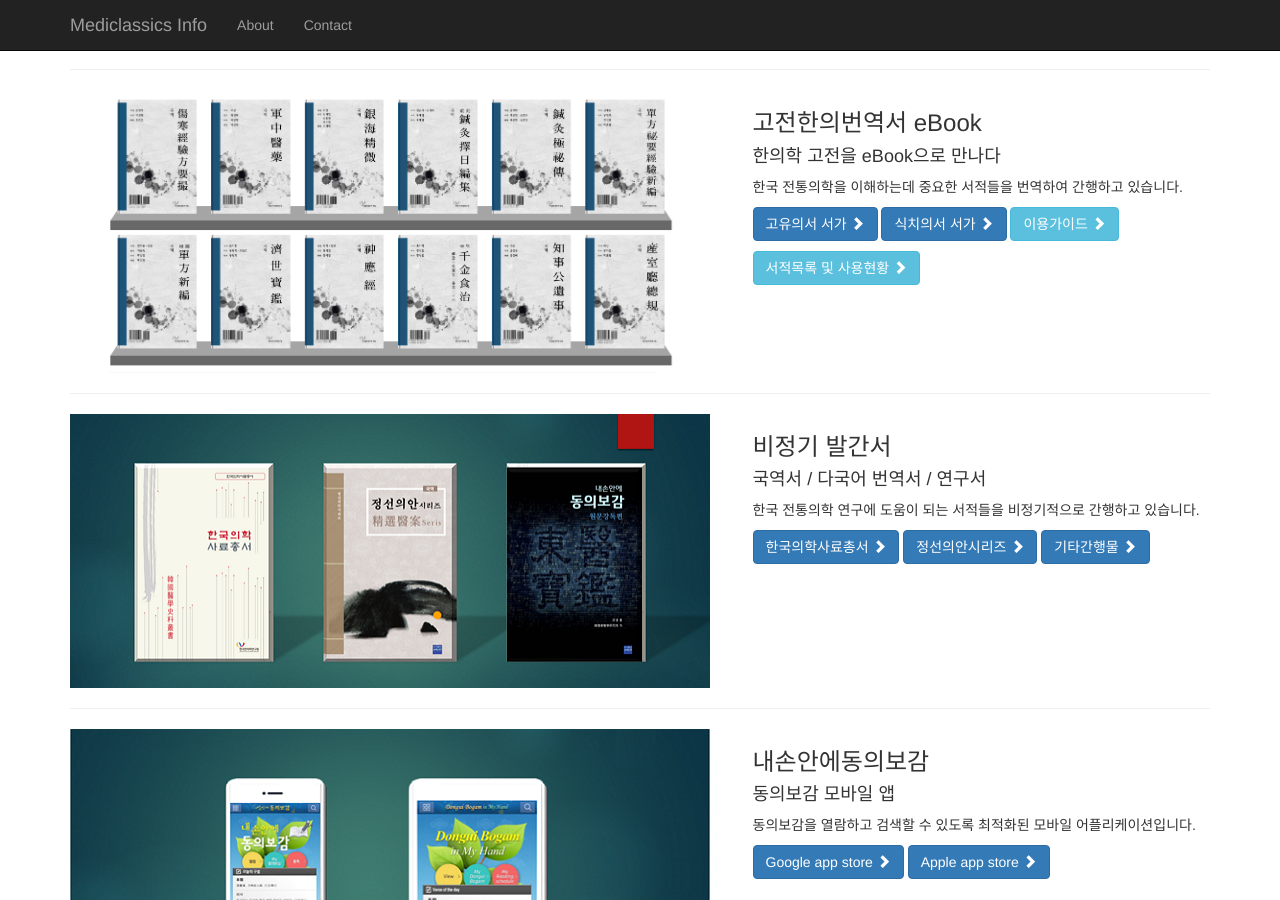
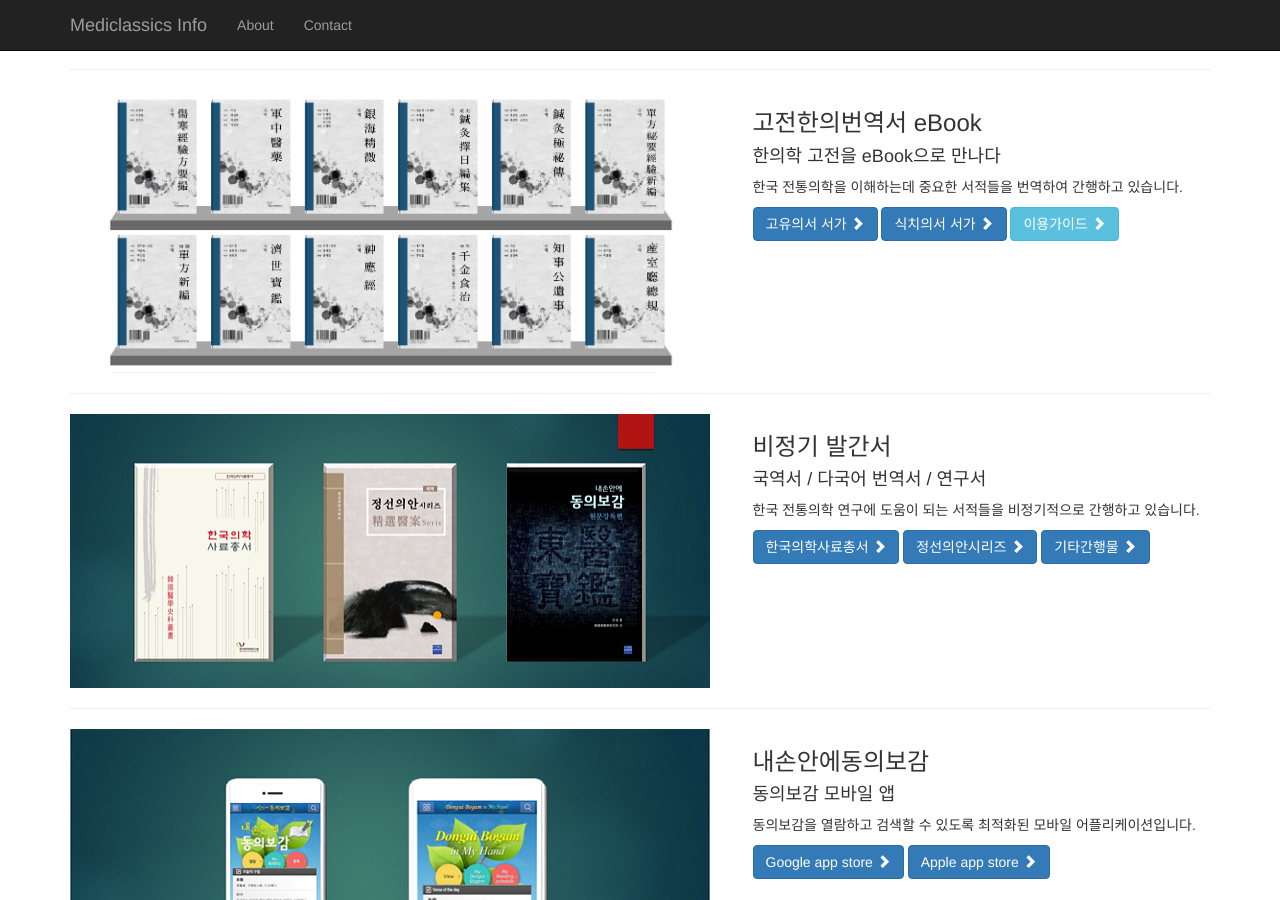
Before and after one commit to mediclassics/mediclassics.github.io, a Jekyll site: the page built from index.md, in a window 1280 px wide and 900 px high, scrolled down 420 px. Built offline with Jekyll 4.4.1, drawn with Linux system fonts in a browser that asks for light colours; nearby versions of some CDN libraries; a script that is not in the unit is left out.

Commit message:
Update main.html

```diff
--- a/_includes/main.html
+++ b/_includes/main.html
@@ -50,7 +50,7 @@
 <!-- Project Two -->
 <div class="row">
     <div class="col-md-7">
-        <a href="{{site.baseurl}}/contents/bookshelf/eBooklist">
+        <a href="/bookshelf">
             <img class="img-responsive" src="img/index02.png" alt="">
         </a>
     </div>
@@ -59,23 +59,18 @@
         <h4>한의학 고전을 eBook으로 만나다</h4>
         <p>한국 전통의학을 이해하는데 중요한 서적들을 번역하여 간행하고 있습니다.</p>
 
-        <a class="btn btn-primary" href="{{site.baseurl}}/contents/bookshelf/eBook/고유의서">
+        <a class="btn btn-primary" href="/bookshelf/list/eBook/고유의서">
             고유의서 서가
             <span class="glyphicon glyphicon-chevron-right"></span>
         </a>
 
-        <a class="btn btn-primary" href="{{site.baseurl}}/contents/bookshelf/eBook/식치의서">
+        <a class="btn btn-primary" href="/bookshelf/list/eBook/식치의서">
             식치의서 서가
                 <span class="glyphicon glyphicon-chevron-right"></span>
             </a>
 
-        <a class="btn btn-info" href="https://www.gitbook.com/book/kmongoing/guide/details">
+        <a class="btn btn-info" href="/bookshelf/preview/guide">
             이용가이드
-            <span class="glyphicon glyphicon-chevron-right"></span>
-        </a>
-
-        <a class="btn btn-info" href="{{site.baseurl}}/contents/bookshelf/eBooklist">
-            서적목록 및 사용현황
             <span class="glyphicon glyphicon-chevron-right"></span>
         </a>
 
@@ -88,7 +83,7 @@
 <!-- Project Two -->
 <div class="row">
     <div class="col-md-7">
-        <a href="{{site.baseurl}}/contents/bookshelf/paperBook/정선의안">
+        <a href="/bookshelf">
             <img class="img-responsive" src="img/index03.png" alt="">
         </a>
     </div>
@@ -98,17 +93,17 @@
         <h4>국역서 / 다국어 번역서 / 연구서</h4>
         <p>한국 전통의학 연구에 도움이 되는 서적들을 비정기적으로 간행하고 있습니다.</p>
 
-        <a class="btn btn-primary" href="{{site.baseurl}}/contents/bookshelf/paperBook/사료총서">
+        <a class="btn btn-primary" href="/bookshelf/list/distBook/한국의학사료총서">
             한국의학사료총서
             <span class="glyphicon glyphicon-chevron-right"></span>
         </a>
 
-        <a class="btn btn-primary" href="{{site.baseurl}}/contents/bookshelf/paperBook/정선의안">
+        <a class="btn btn-primary" href="/bookshelf/list/paperBook/정선의안">
             정선의안시리즈
             <span class="glyphicon glyphicon-chevron-right"></span>
         </a>
 
-        <a class="btn btn-primary" href="{{site.baseurl}}/contents/bookshelf/paperBook/기타간행물">
+        <a class="btn btn-primary" href="/bookshelf/list/paperBook/기타간행물">
             기타간행물
             <span class="glyphicon glyphicon-chevron-right"></span>
         </a>
```
